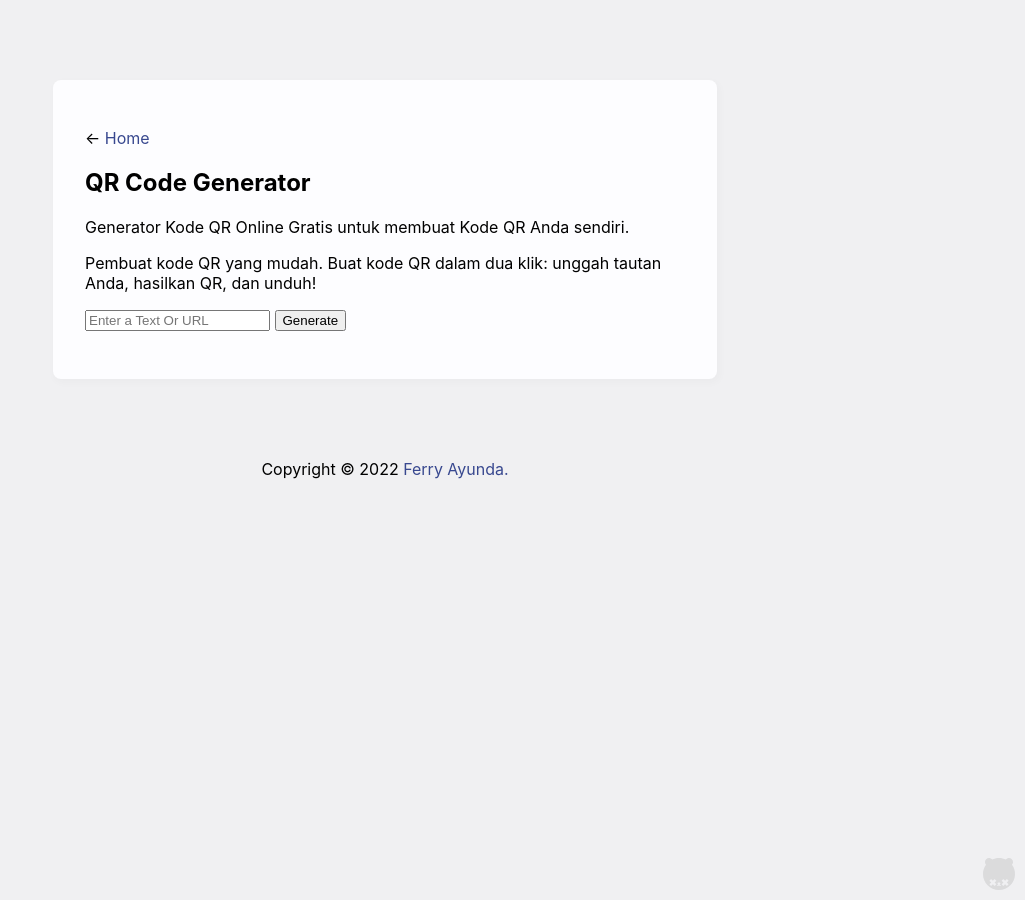
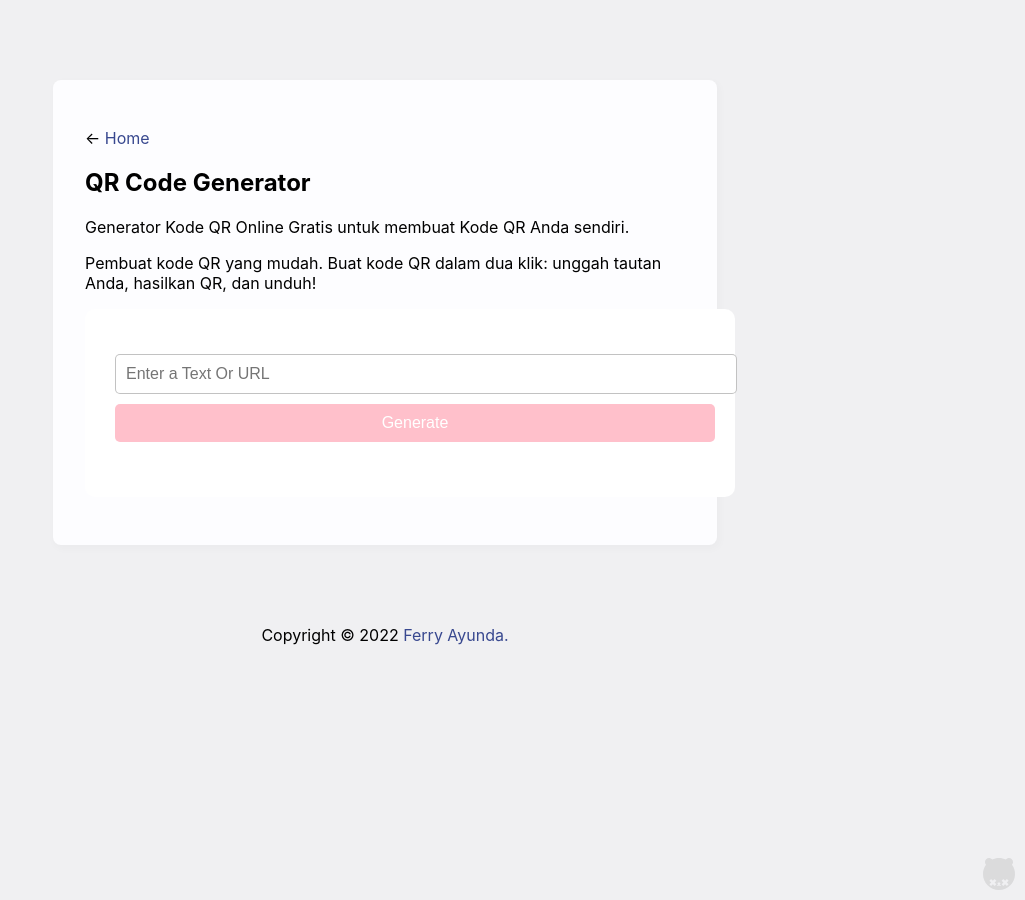
Before and after one commit to susahcebok/blog, a Jekyll site: the page built from _posts/2022-10-29-qrcode.html, in a window 1280 px wide. Shown: the whole page, without its empty margins (255-1280 px from the left). Built offline with Jekyll 4.4.1, drawn with Linux system fonts in a browser that asks for light colours; nearby versions of some CDN libraries.

Commit message:
Update 2022-10-29-qrcode.html

```diff
--- a/_posts/2022-10-29-qrcode.html
+++ b/_posts/2022-10-29-qrcode.html
@@ -9,16 +9,17 @@ date:   2018-02-02 12:26:40 +0300
 <p>Pembuat kode QR yang mudah. Buat kode QR dalam dua klik: unggah tautan Anda, hasilkan QR, dan unduh!</p>
 
 <p>
-
+<div class="container">
 <form>
 <input type="text" placeholder="Enter a Text Or URL" />
 <button class="gen-btn" type="button">Generate</button>
 </form>
 
-<p class="qr-code hidden">
+<div class="qr-code hidden">
 <img class="qr" src="#" />
-</p>
+</div>
 
+</div
 </p>
 
 <script src='/assets/js/qrcode.js'></script>
```
